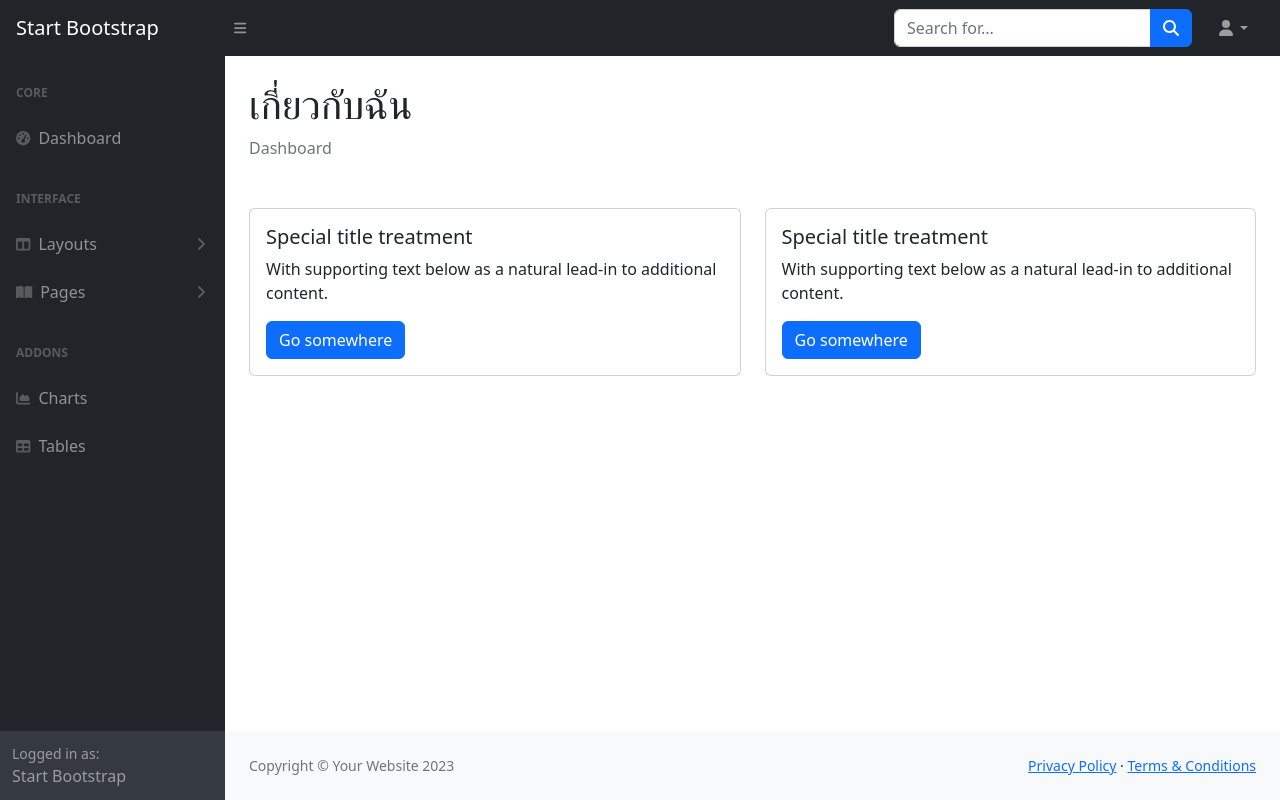
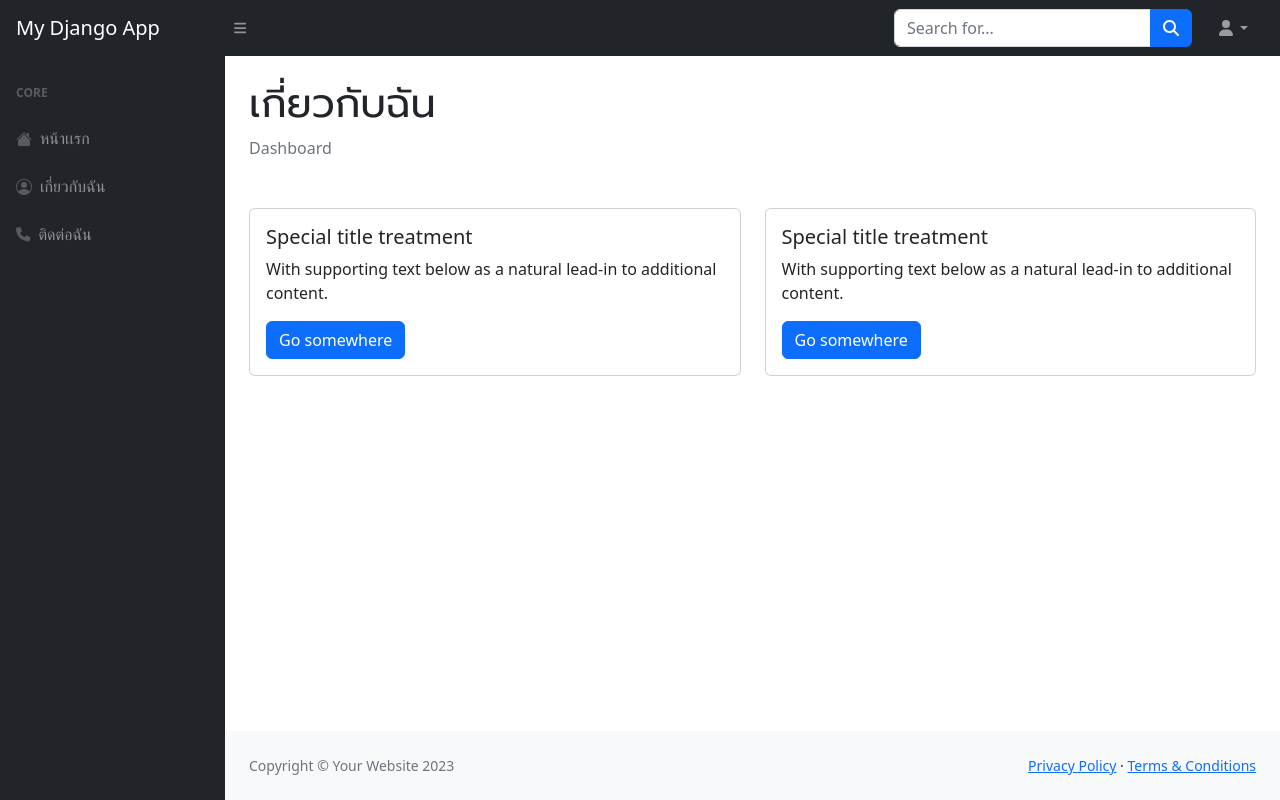
Before and after one commit to Lskram/my_web_aap_model, a Django app: page /about in a window 1280 px wide. Run offline with Django 4.2, Linux system fonts and the light colour scheme; some libraries are stand-ins or nearby versions.

Commit message:
การเร็จสิ้นการใส่ไอคอน

```diff
--- a/web_app/WebGame/urls.py
+++ b/web_app/WebGame/urls.py
@@ -2,7 +2,7 @@ from django.urls import path
 from .import views
 
 urlpatterns = [
-    path('',views.Home),
-    path('about',views.About),
-    path('contact',views.Contact),
+    path('',views.Home, name='home'),
+    path('about',views.About,   name='about'),
+    path('contact',views.Contact,   name='contact'),
 ]
--- a/web_app/templates/base.html
+++ b/web_app/templates/base.html
@@ -1,6 +1,7 @@
 {% load static %}
 <!DOCTYPE html>
 <html lang="en">
+
 <head>
     <meta charset="utf-8" />
     <meta http-equiv="X-UA-Compatible" content="IE=edge" />
@@ -11,28 +12,44 @@
     <link href="https://cdn.jsdelivr.net/npm/simple-datatables@7.1.2/dist/style.min.css" rel="stylesheet" />
     <link href="{% static 'css/styles.css' %}" rel="stylesheet" />
     <script src="https://use.fontawesome.com/releases/v6.3.0/js/all.js" crossorigin="anonymous"></script>
+    <link rel="preconnect" href="https://fonts.googleapis.com">
+    <link rel="preconnect" href="https://fonts.gstatic.com" crossorigin>
+    <link href="https://fonts.googleapis.com/css2?family=Prompt:ital@0;1&family=Sarabun:ital,wght@1,100&display=swap"
+        rel="stylesheet">
+        <style>
+            h1 {
+                font-family: Prompt;
+            }
+        </style>
 </head>
+
 <body class="sb-nav-fixed">
     <nav class="sb-topnav navbar navbar-expand navbar-dark bg-dark">
         <!-- Navbar Brand-->
-            <a class="navbar-brand ps-3" href="index.html">Start Bootstrap</a>
+        <a class="navbar-brand ps-3" href="{% url 'home' %}">My Django App</a>
         <!-- Sidebar Toggle-->
-            <button class="btn btn-link btn-sm order-1 order-lg-0 me-4 me-lg-0" id="sidebarToggle" href="#!"><i class="fas fa-bars"></i></button>
+        <button class="btn btn-link btn-sm order-1 order-lg-0 me-4 me-lg-0" id="sidebarToggle" href="#!"><i
+                class="fas fa-bars"></i></button>
         <!-- Navbar Search-->
         <form class="d-none d-md-inline-block form-inline ms-auto me-0 me-md-3 my-2 my-md-0">
             <div class="input-group">
-                    <input class="form-control" type="text" placeholder="Search for..." aria-label="Search for..." aria-describedby="btnNavbarSearch" />
-                    <button class="btn btn-primary" id="btnNavbarSearch" type="button"><i class="fas fa-search"></i></button>
+                <input class="form-control" type="text" placeholder="Search for..." aria-label="Search for..."
+                    aria-describedby="btnNavbarSearch" />
+                <button class="btn btn-primary" id="btnNavbarSearch" type="button"><i
+                        class="fas fa-search"></i></button>
             </div>
         </form>
         <!-- Navbar-->
         <ul class="navbar-nav ms-auto ms-md-0 me-3 me-lg-4">
             <li class="nav-item dropdown">
-                    <a class="nav-link dropdown-toggle" id="navbarDropdown" href="#" role="button" data-bs-toggle="dropdown" aria-expanded="false"><i class="fas fa-user fa-fw"></i></a>
+                <a class="nav-link dropdown-toggle" id="navbarDropdown" href="#" role="button" data-bs-toggle="dropdown"
+                    aria-expanded="false"><i class="fas fa-user fa-fw"></i></a>
                 <ul class="dropdown-menu dropdown-menu-end" aria-labelledby="navbarDropdown">
                     <li><a class="dropdown-item" href="#!">Settings</a></li>
                     <li><a class="dropdown-item" href="#!">Activity Log</a></li>
-                        <li><hr class="dropdown-divider" /></li>
+                    <li>
+                        <hr class="dropdown-divider" />
+                    </li>
                     <li><a class="dropdown-item" href="#!">Logout</a></li>
                 </ul>
             </li>
@@ -44,68 +61,34 @@
                 <div class="sb-sidenav-menu">
                     <div class="nav">
                         <div class="sb-sidenav-menu-heading">Core</div>
-                            <a class="nav-link" href="index.html">
-                                <div class="sb-nav-link-icon"><i class="fas fa-tachometer-alt"></i></div>
-                                Dashboard
+                        <a class="nav-link" href="{% url 'home' %}">
+                            <div class="sb-nav-link-icon">
+                                <svg xmlns="http://www.w3.org/2000/svg" width="16" height="16" fill="currentColor"
+                                    class="bi bi-house-fill" viewBox="0 0 16 16">
+                                    <path
+                                        d="M8.707 1.5a1 1 0 0 0-1.414 0L.646 8.146a.5.5 0 0 0 .708.708L8 2.207l6.646 6.647a.5.5 0 0 0 .708-.708L13 5.793V2.5a.5.5 0 0 0-.5-.5h-1a.5.5 0 0 0-.5.5v1.293L8.707 1.5Z" />
+                                    <path
+                                        d="m8 3.293 6 6V13.5a1.5 1.5 0 0 1-1.5 1.5h-9A1.5 1.5 0 0 1 2 13.5V9.293l6-6Z" />
+                                </svg>
+                                </i>
+                            </div>
+                            หน้าเเรก
                         </a>
-                            <div class="sb-sidenav-menu-heading">Interface</div>
-                            <a class="nav-link collapsed" href="#" data-bs-toggle="collapse" data-bs-target="#collapseLayouts" aria-expanded="false" aria-controls="collapseLayouts">
-                                <div class="sb-nav-link-icon"><i class="fas fa-columns"></i></div>
-                                Layouts
-                                <div class="sb-sidenav-collapse-arrow"><i class="fas fa-angle-down"></i></div>
+                        <a class="nav-link" href="{% url 'about' %}">
+                            <div class="sb-nav-link-icon">
+                                <svg xmlns="http://www.w3.org/2000/svg" width="16" height="16" fill="currentColor"
+                                    class="bi bi-person-circle" viewBox="0 0 16 16">
+                                    <path d="M11 6a3 3 0 1 1-6 0 3 3 0 0 1 6 0z" />
+                                    <path fill-rule="evenodd"
+                                        d="M0 8a8 8 0 1 1 16 0A8 8 0 0 1 0 8zm8-7a7 7 0 0 0-5.468 11.37C3.242 11.226 4.805 10 8 10s4.757 1.225 5.468 2.37A7 7 0 0 0 8 1z" />
+                                </svg></i>
+                            </div>
+                            เกี่ยวกับฉัน
                         </a>
-                            <div class="collapse" id="collapseLayouts" aria-labelledby="headingOne" data-bs-parent="#sidenavAccordion">
-                                <nav class="sb-sidenav-menu-nested nav">
-                                    <a class="nav-link" href="layout-static.html">Static Navigation</a>
-                                    <a class="nav-link" href="layout-sidenav-light.html">Light Sidenav</a>
-                                </nav>
-                            </div>
-                            <a class="nav-link collapsed" href="#" data-bs-toggle="collapse" data-bs-target="#collapsePages" aria-expanded="false" aria-controls="collapsePages">
-                                <div class="sb-nav-link-icon"><i class="fas fa-book-open"></i></div>
-                                Pages
-                                <div class="sb-sidenav-collapse-arrow"><i class="fas fa-angle-down"></i></div>
+                        <a class="nav-link" href="{% url 'contact' %}">
+                            <div class="sb-nav-link-icon"><i class="fas fa-phone -alt"></i></div>
+                            ติดต่อฉัน
                         </a>
-                            <div class="collapse" id="collapsePages" aria-labelledby="headingTwo" data-bs-parent="#sidenavAccordion">
-                                <nav class="sb-sidenav-menu-nested nav accordion" id="sidenavAccordionPages">
-                                    <a class="nav-link collapsed" href="#" data-bs-toggle="collapse" data-bs-target="#pagesCollapseAuth" aria-expanded="false" aria-controls="pagesCollapseAuth">
-                                        Authentication
-                                        <div class="sb-sidenav-collapse-arrow"><i class="fas fa-angle-down"></i></div>
-                                    </a>
-                                    <div class="collapse" id="pagesCollapseAuth" aria-labelledby="headingOne" data-bs-parent="#sidenavAccordionPages">
-                                        <nav class="sb-sidenav-menu-nested nav">
-                                            <a class="nav-link" href="login.html">Login</a>
-                                            <a class="nav-link" href="register.html">Register</a>
-                                            <a class="nav-link" href="password.html">Forgot Password</a>
-                                        </nav>
-                                    </div>
-                                    <a class="nav-link collapsed" href="#" data-bs-toggle="collapse" data-bs-target="#pagesCollapseError" aria-expanded="false" aria-controls="pagesCollapseError">
-                                        Error
-                                        <div class="sb-sidenav-collapse-arrow"><i class="fas fa-angle-down"></i></div>
-                                    </a>
-                                    <div class="collapse" id="pagesCollapseError" aria-labelledby="headingOne" data-bs-parent="#sidenavAccordionPages">
-                                        <nav class="sb-sidenav-menu-nested nav">
-                                            <a class="nav-link" href="401.html">401 Page</a>
-                                            <a class="nav-link" href="404.html">404 Page</a>
-                                            <a class="nav-link" href="500.html">500 Page</a>
-                                        </nav>
-                                    </div>
-                                </nav>
-                            </div>
-                            <div class="sb-sidenav-menu-heading">Addons</div>
-                            <a class="nav-link" href="charts.html">
-                                <div class="sb-nav-link-icon"><i class="fas fa-chart-area"></i></div>
-                                Charts
-                            </a>
-                            <a class="nav-link" href="tables.html">
-                                <div class="sb-nav-link-icon"><i class="fas fa-table"></i></div>
-                                Tables
-                            </a>
-                        </div>
-                    </div>
-                    <div class="sb-sidenav-footer">
-                        <div class="small">Logged in as:</div>
-                        Start Bootstrap
-                    </div>
             </nav>
         </div>
         <div id="layoutSidenav_content">
@@ -137,12 +120,15 @@
             </footer>
         </div>
     </div>
-        <script src="https://cdn.jsdelivr.net/npm/bootstrap@5.2.3/dist/js/bootstrap.bundle.min.js" crossorigin="anonymous"></script>
+    <script src="https://cdn.jsdelivr.net/npm/bootstrap@5.2.3/dist/js/bootstrap.bundle.min.js"
+        crossorigin="anonymous"></script>
     <script src="{% static 'js/scripts.js' %}"></script>
     <script src="https://cdnjs.cloudflare.com/ajax/libs/Chart.js/2.8.0/Chart.min.js" crossorigin="anonymous"></script>
     <script src="{% static 'assets/demo/chart-area-demo.js' %}"></script>
     <script src="{% static 'assets/demo/chart-bar-demo.js' %}"></script>
-        <script src="https://cdn.jsdelivr.net/npm/simple-datatables@7.1.2/dist/umd/simple-datatables.min.js" crossorigin="anonymous"></script>
+    <script src="https://cdn.jsdelivr.net/npm/simple-datatables@7.1.2/dist/umd/simple-datatables.min.js"
+        crossorigin="anonymous"></script>
     <script src="{% static 'js/datatables-simple-demo.js' %}"></script>
 </body>
+
 </html>
--- a/web_app/templates/contact.html
+++ b/web_app/templates/contact.html
@@ -6,6 +6,7 @@
 
 <!---->
 {% block Content %}
+    <iframe src="https://www.google.com/maps/embed?pb=!1m18!1m12!1m3!1d3851.7630275392285!2d104.35701737608527!3d15.116383664239022!2m3!1f0!2f0!3f0!3m2!1i1024!2i768!4f13.1!3m3!1m2!1s0x3116e347666463c3%3A0xc6a986d7ba1e6f95!2z4Lih4Lir4Liy4Lin4Li04LiX4Lii4Liy4Lil4Lix4Lii4Lij4Liy4LiK4Lig4Lix4LiO4Lio4Lij4Li14Liq4Liw4LmA4LiB4Lip!5e0!3m2!1sth!2sth!4v1689305973563!5m2!1sth!2sth" width="100%" height="400" style="border:0;" allowfullscreen="" loading="lazy" referrerpolicy="no-referrer-when-downgrade"></iframe>
     <div class="row mt-5">
         <div class="col-lg-4">
         <div class="info">
```
Lines whose indentation alone changed are shown as unchanged.
